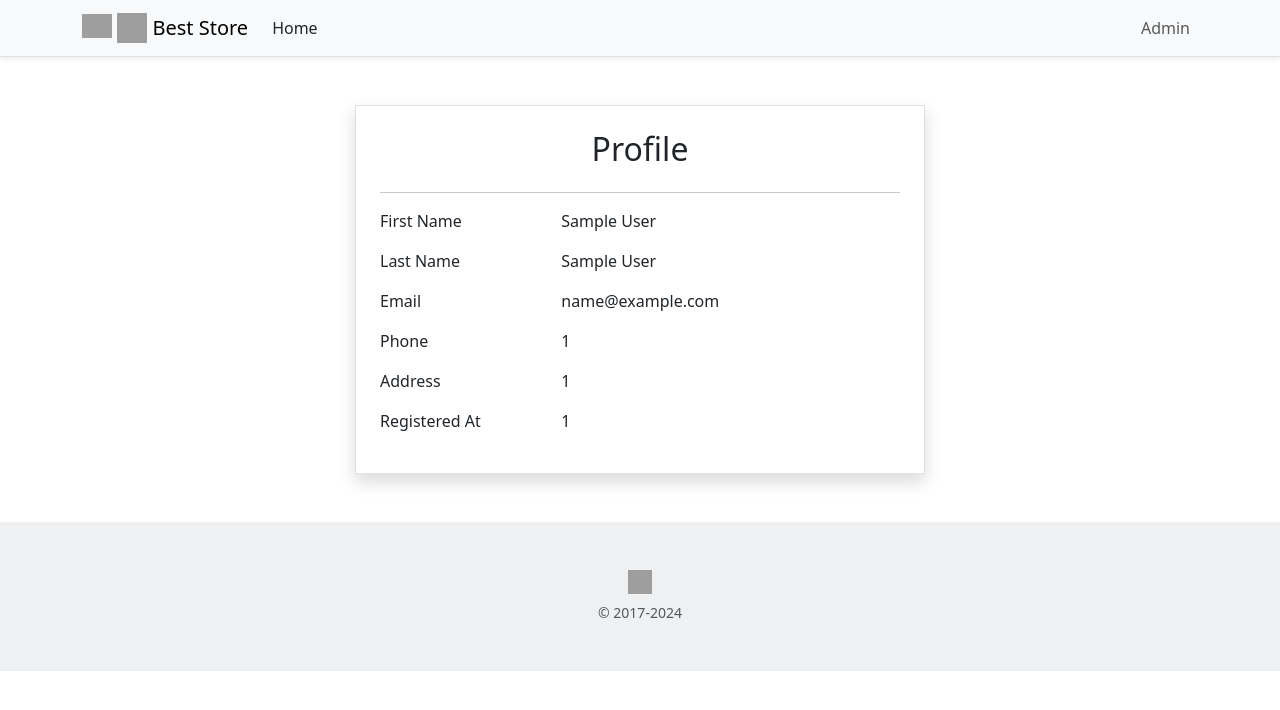
After one commit to Eodera1/Best-Store, a PHP site: page /profile.php in a window 1280 px wide. The commit adds this page. Shown: the top 710 px of the page. Run offline with PHP 8.4, Linux system fonts and the light colour scheme; the visitor is signed in with stand-in values (Sample User, id 1); grey boxes are pictures that could not be loaded.

Commit message:
Second commit

```diff
--- /dev/null
+++ b/profile.php
@@ -0,0 +1,73 @@
+<?php
+include "layout/header.php";
+
+// check if the user is logged in, if not then redirect him to the login page
+if (!isset($_SESSION["email"])) {
+  header("location: /login.php");
+  exit;
+}
+?>
+
+
+
+<div class="container py-5">
+  <div class="row">
+    <div class="col-lg-6 mx-auto border shadow p-4">
+      <h2 class="text-center mb-4">Profile</h2>
+      <hr />
+
+
+
+      <div class="row mb-3">
+        <div class="col-sm-4">First Name</div>
+          <div class="col-sm-8"><?= $_SESSION["first_name"] ?></div>
+        </div>
+
+        <div class="row mb-3">
+        <div class="col-sm-4">Last Name</div>
+          <div class="col-sm-8"><?= $_SESSION["last_name"] ?></div>
+        </div>
+
+        <div class="row mb-3">
+        <div class="col-sm-4">Email</div>
+          <div class="col-sm-8"><?= $_SESSION["email"] ?></div>
+        </div>
+
+        <div class="row mb-3">
+        <div class="col-sm-4">Phone</div>
+          <div class="col-sm-8"><?= $_SESSION["phone"] ?></div>
+        </div>
+
+        <div class="row mb-3">
+        <div class="col-sm-4">Address</div>
+          <div class="col-sm-8"><?= $_SESSION["address"] ?></div>
+        </div>
+
+        <div class="row mb-3">
+        <div class="col-sm-4">Registered At</div>
+        <div class="col-sm-8"><?= $_SESSION["created_at"] ?></div>
+      </div>
+    </div>
+  </div>
+</div>
+
+
+
+
+
+
+
+
+
+
+
+
+
+
+
+
+
+
+<?php
+include "layout/footer.php";
+?>
```
Also changed, not shown: login.php (+5 -3 lines).
